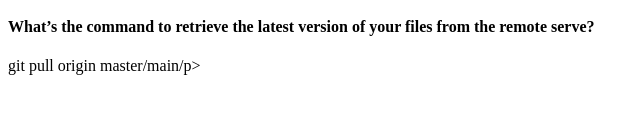
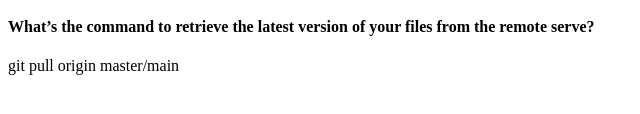
Before and after one commit to MrN0vember/git-adventure, a plain HTML site: page index.html in a window 1280 px wide. Shown: the part 394-508 px from the top of the page, 0-640 px from the left. Drawn offline with Linux system fonts and the light colour scheme.

Commit message:
closing p tag fixed

```diff
--- a/index.html
+++ b/index.html
@@ -17,6 +17,6 @@
     <h4>What’s the staging area?</h4>
     <p>The staging area is where files are saved/tracked by git ready to be commited</p>
     <h4>What’s the command to retrieve the latest version of your files from the remote serve?</h4>
-    <p>git pull origin master/main/p>
+    <p>git pull origin master/main</p>
 </body>
 </html>
```
